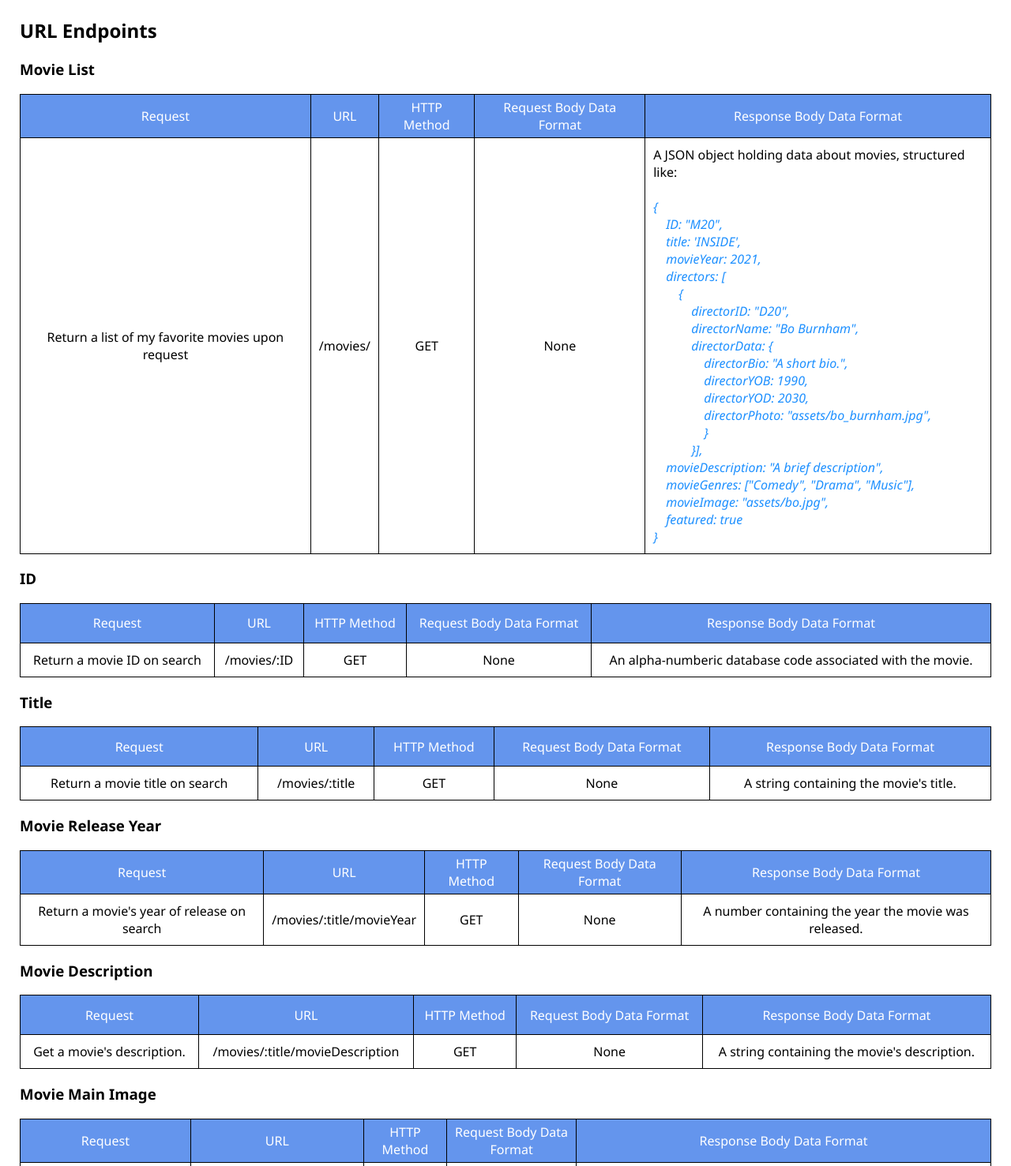
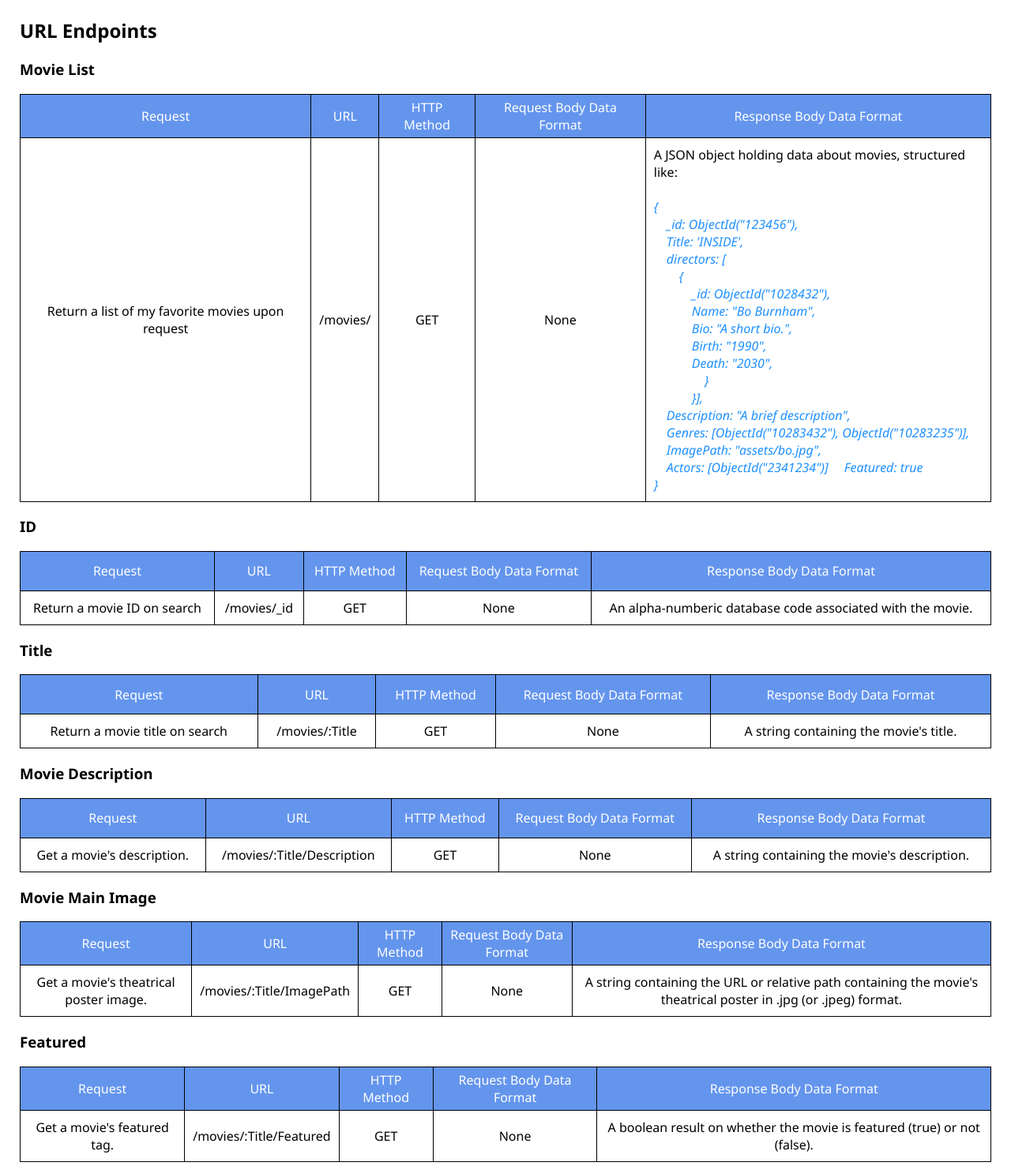
Before and after one commit to fernandouribe86/movie_api_2, a website: page public/documentation.html in a window 1280 px wide. Shown: the part 123-1600 px from the top of the page at 79% size. Drawn offline with Linux system fonts and the light colour scheme.

Commit message:
Updated Documentation
- Updated Documentation

```diff
--- a/public/documentation.html
+++ b/public/documentation.html
@@ -41,24 +41,22 @@
 							  <br> <br>
 							  <div class="json-object">
 							  { <br>
-								&emsp;ID: "M20", <br>
-								&emsp;title: 'INSIDE',<br>
-								&emsp;movieYear: 2021,<br>
+								&emsp;_id: ObjectId("123456"), <br>
+								&emsp;Title: 'INSIDE',<br>
 								&emsp;directors: [<br>
 								&emsp;&emsp;{<br>
-									&emsp;&emsp;&emsp;directorID: "D20",<br>
-									&emsp;&emsp;&emsp;directorName: "Bo Burnham",<br>
-									&emsp;&emsp;&emsp;directorData: {<br>
-										&emsp;&emsp;&emsp;&emsp;directorBio: "A short bio.",<br>
-										&emsp;&emsp;&emsp;&emsp;directorYOB: 1990,<br>
-										&emsp;&emsp;&emsp;&emsp;directorYOD: 2030,<br>
-										&emsp;&emsp;&emsp;&emsp;directorPhoto: "assets/bo_burnham.jpg",<br>
+									&emsp;&emsp;&emsp;_id: ObjectId("1028432"),<br>
+									&emsp;&emsp;&emsp;Name: "Bo Burnham",<br>
+										&emsp;&emsp;&emsp;Bio: "A short bio.",<br>
+										&emsp;&emsp;&emsp;Birth: "1990",<br>
+										&emsp;&emsp;&emsp;Death: "2030",<br>
 										&emsp;&emsp;&emsp;&emsp;}<br>
 										&emsp;&emsp;&emsp;}],<br>
-										&emsp;movieDescription: "A brief description",<br>
-										&emsp;movieGenres: ["Comedy", "Drama", "Music"],<br>
-										&emsp;movieImage: "assets/bo.jpg",<br>
-										&emsp;featured: true<br>
+										&emsp;Description: "A brief description",<br>
+										&emsp;Genres: [ObjectId("10283432"), ObjectId("10283235")],<br>
+										&emsp;ImagePath: "assets/bo.jpg",<br>
+										&emsp;Actors: [ObjectId("2341234")]
+										&emsp;Featured: true<br>
 							} </div>
 							</div>
 						  </td>
@@ -77,7 +75,7 @@
 						</tr>
 						<tr>
 						  <td>Return a movie ID on search</td>
-						  <td>/movies/:ID</td>
+						  <td>/movies/_id</td>
 						  <td>GET</td>
 						  <td>None</td>
 						  <td>An alpha-numberic database code associated with the movie.</td>
@@ -96,29 +94,10 @@
 						</tr>
 						<tr>
 						  <td>Return a movie title on search</td>
-						  <td>/movies/:title</td>
+						  <td>/movies/:Title</td>
 						  <td>GET</td>
 						  <td>None</td>
 						  <td>A string containing the movie's title.</td>
-						</tr>
-					   </table>
-				</div>
-				<div>
-					<h3>Movie Release Year</h3>
-					<table class = "documentation-table">
-						<tr>
-						  <th>Request</th>
-						  <th>URL</th>
-						  <th>HTTP Method</th>
-						  <th>Request Body Data Format</th>
-						  <th>Response Body Data Format</th>
-						</tr>
-						<tr>
-						  <td>Return a movie's year of release on search</td>
-						  <td>/movies/:title/movieYear</td>
-						  <td>GET</td>
-						  <td>None</td>
-						  <td>A number containing the year the movie was released.</td>
 						</tr>
 					   </table>
 				</div>
@@ -134,7 +113,7 @@
 						</tr>
 						<tr>
 						  <td>Get a movie's description.</td>
-						  <td>/movies/:title/movieDescription</td>
+						  <td>/movies/:Title/Description</td>
 						  <td>GET</td>
 						  <td>None</td>
 						  <td>A string containing the movie's description.</td>
@@ -153,7 +132,7 @@
 						</tr>
 						<tr>
 						  <td>Get a movie's theatrical poster image.</td>
-						  <td>/movies/:title/movieImage</td>
+						  <td>/movies/:Title/ImagePath</td>
 						  <td>GET</td>
 						  <td>None</td>
 						  <td>A string containing the URL or relative path containing the movie's theatrical poster in .jpg (or .jpeg) format.</td>
@@ -172,7 +151,7 @@
 						</tr>
 						<tr>
 						  <td>Get a movie's featured tag.</td>
-						  <td>/movies/:title/featured</td>
+						  <td>/movies/:Title/Featured</td>
 						  <td>GET</td>
 						  <td>None</td>
 						  <td>A boolean result on whether the movie is featured (true) or not (false).</td>
@@ -191,7 +170,7 @@
 						</tr>
 						<tr>
 						  <td>Get movie's director(s).</td>
-						  <td>/movies/:directors</td>
+						  <td>/Movies/:Directors</td>
 						  <td>GET</td>
 						  <td>None</td>
 						  <td>
@@ -201,15 +180,12 @@
 							{ <br>
 							   &emsp;directors: [<br>
 							   &emsp;&emsp;{<br>
-								   &emsp;&emsp;&emsp;directorID: "D20",<br>
-								   &emsp;&emsp;&emsp;directorName: "Bo Burnham",<br>
-								   &emsp;&emsp;&emsp;directorData: {<br>
-									   &emsp;&emsp;&emsp;&emsp;directorBio: "A short bio.",<br>
-									   &emsp;&emsp;&emsp;&emsp;directorYOB: 1990,<br>
-									   &emsp;&emsp;&emsp;&emsp;directorYOD: 2030,<br>
-									   &emsp;&emsp;&emsp;&emsp;directorPhoto: "assets/bo_burnham.jpg",<br>
-									   &emsp;&emsp;&emsp;&emsp;}<br>
-									   &emsp;&emsp;&emsp;}],<br>
+								   &emsp;&emsp;&emsp;_id: ObjectId("1028432"),<br>
+								   &emsp;&emsp;&emsp;Name: "Bo Burnham",<br>
+									   &emsp;&emsp;&emsp;Bio: "A short bio.",<br>
+									   &emsp;&emsp;&emsp;Birth: "1990",<br>
+									   &emsp;&emsp;&emsp;Death: "2030",<br>
+									   &emsp;&emsp;&emsp;<br>
 						   } </div>
 						   </div>
 						</td>
```
Also changed, not shown: 1 other file.
